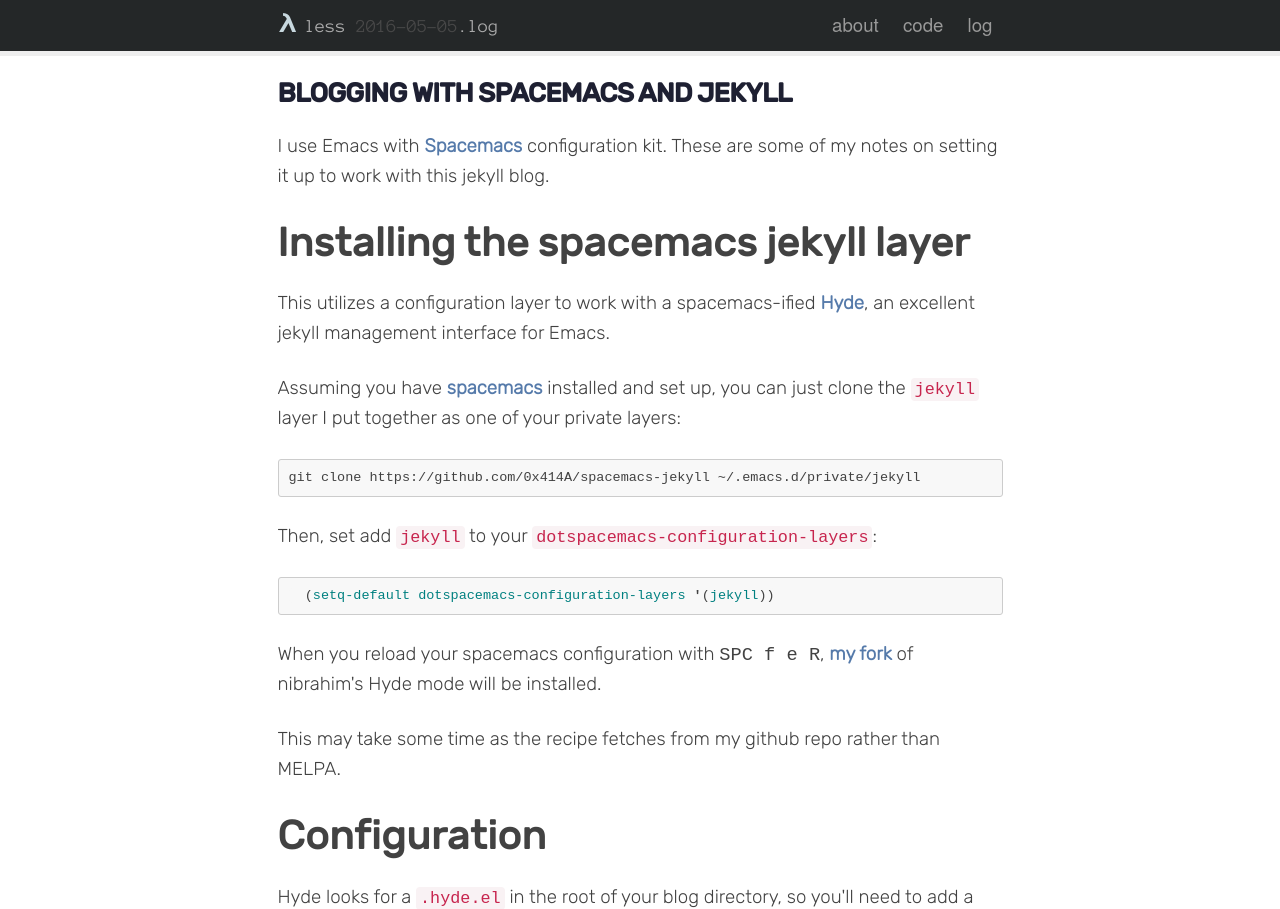
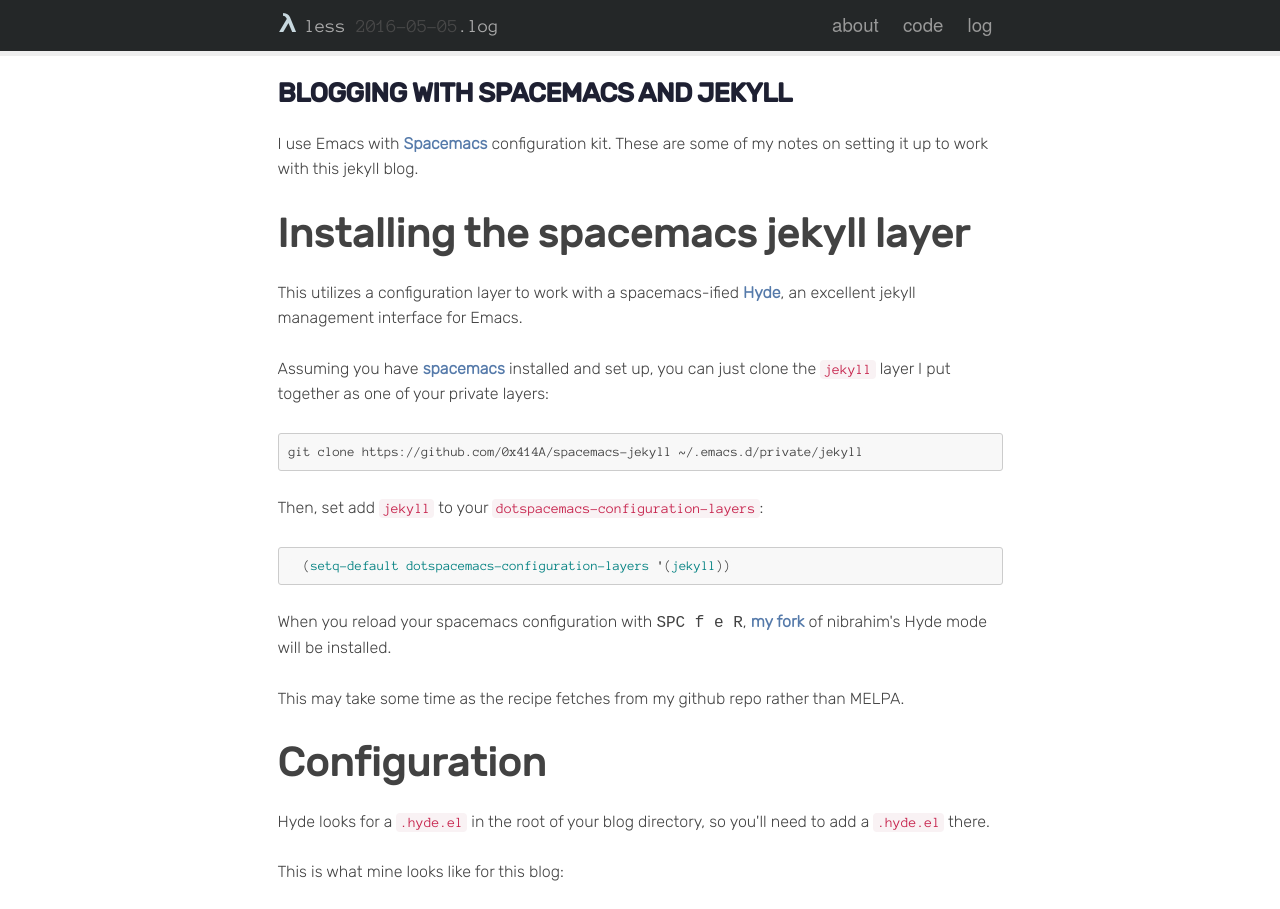
Before and after one commit to 0x414A/0x414a.github.io, a Jekyll site: the page built from _posts/2016-05-05-blogging_with_spacemacs_and_jekyll.markdown, in a window 1280 px wide. Shown: the top 909 px of the page. Built offline with Jekyll 4.4.1, drawn with Linux system fonts in a browser that asks for light colours; nearby versions of some CDN libraries; comment, search, counter and statistics services are not loaded.

Commit message:
Use AnonymousPro for code blocks.

```diff
--- a/assets/stylesheets/custom.css
+++ b/assets/stylesheets/custom.css
@@ -22,5 +22,9 @@ h1,h2,h3,h4 {
 }
 
 p {
-  font-size: 14pt;
+  font-size: 12pt;
 }
+
+pre,code {
+  font-family: 'Anonymous Pro', sans-serif;
+}
```
